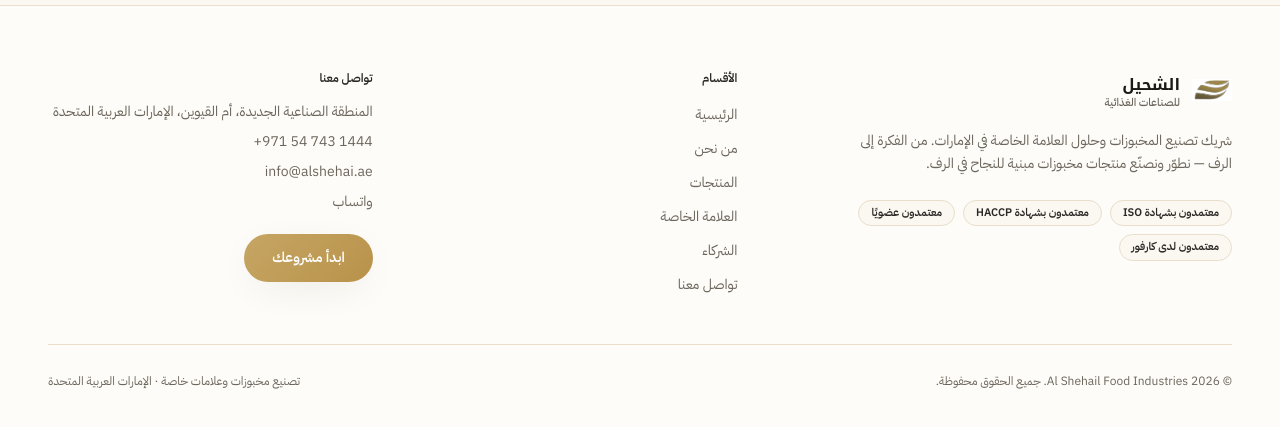
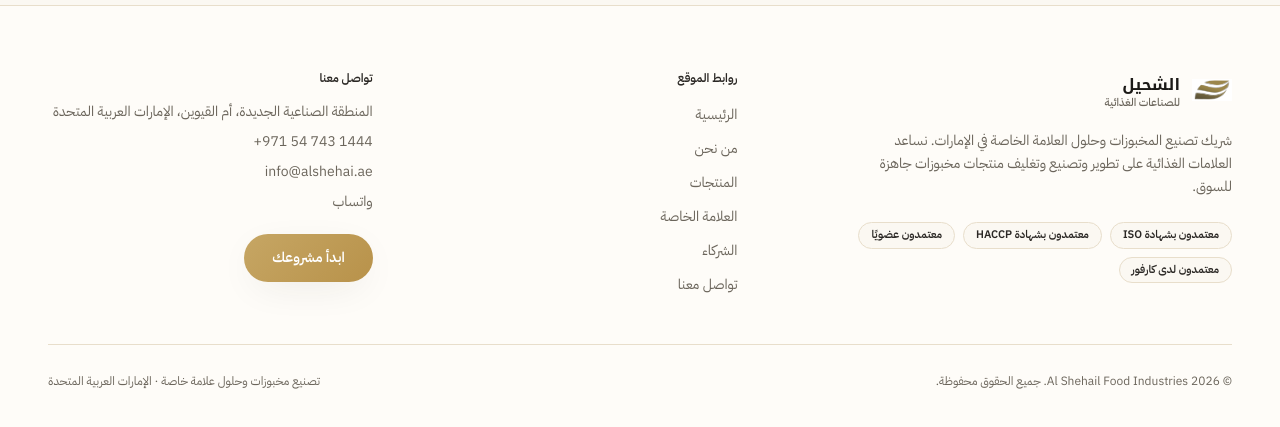
Before and after one commit to Ma7mdYehia/al-shehail-food-industry-landing-page, a Next.js app: page / in a window 1280 px wide. Shown: the part 6771-7198 px from the top of the page. Built offline with nearby package versions, Linux system fonts and the light colour scheme.

Commit message:
Polish Arabic footer copy

```diff
--- a/components/Footer.tsx
+++ b/components/Footer.tsx
@@ -25,8 +25,8 @@ export default function Footer() {
               </span>
             </div>
             <p className="mt-5 max-w-sm text-sm leading-relaxed text-stone">
-              {company.positioning}. من الفكرة إلى الرف — نطوّر ونصنّع منتجات
-              مخبوزات مبنية للنجاح في الرف.
+              {company.positioning}. نساعد العلامات الغذائية على تطوير وتصنيع
+              وتغليف منتجات مخبوزات جاهزة للسوق.
             </p>
             <div className="mt-6 flex flex-wrap gap-2">
               {trustBadges.map((badge) => (
@@ -42,7 +42,7 @@ export default function Footer() {
 
           <div>
             <h3 className="text-xs font-semibold uppercase text-charcoal">
-              الأقسام
+              روابط الموقع
             </h3>
             <ul className="mt-4 space-y-2.5">
               {navLinks.map((link) => (
@@ -105,7 +105,7 @@ export default function Footer() {
           <p>
             © {new Date().getFullYear()} {company.name}. جميع الحقوق محفوظة.
           </p>
-          <p>تصنيع مخبوزات وعلامات خاصة · الإمارات العربية المتحدة</p>
+          <p>تصنيع مخبوزات وحلول علامة خاصة · الإمارات العربية المتحدة</p>
         </div>
       </div>
     </footer>
```
